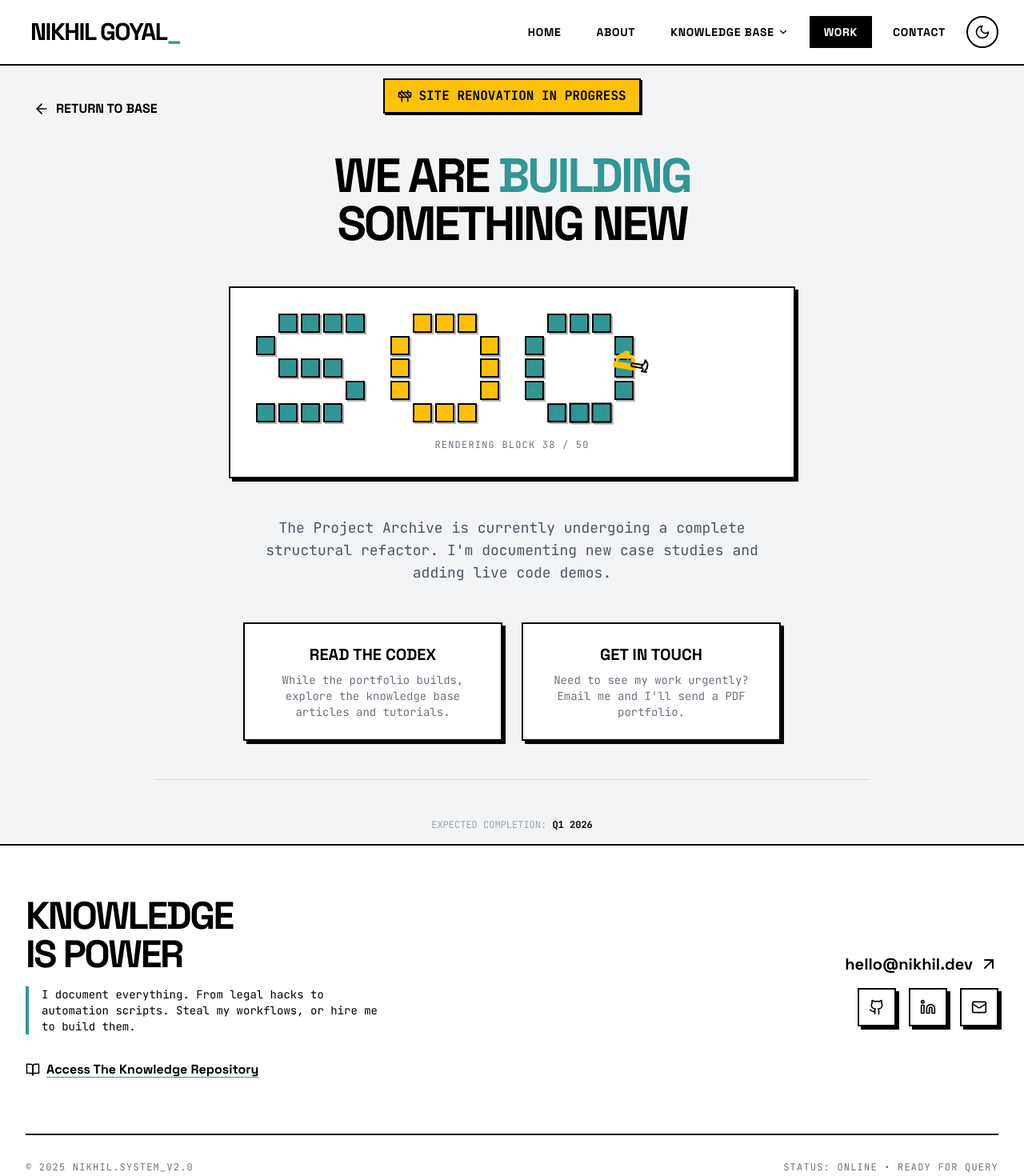
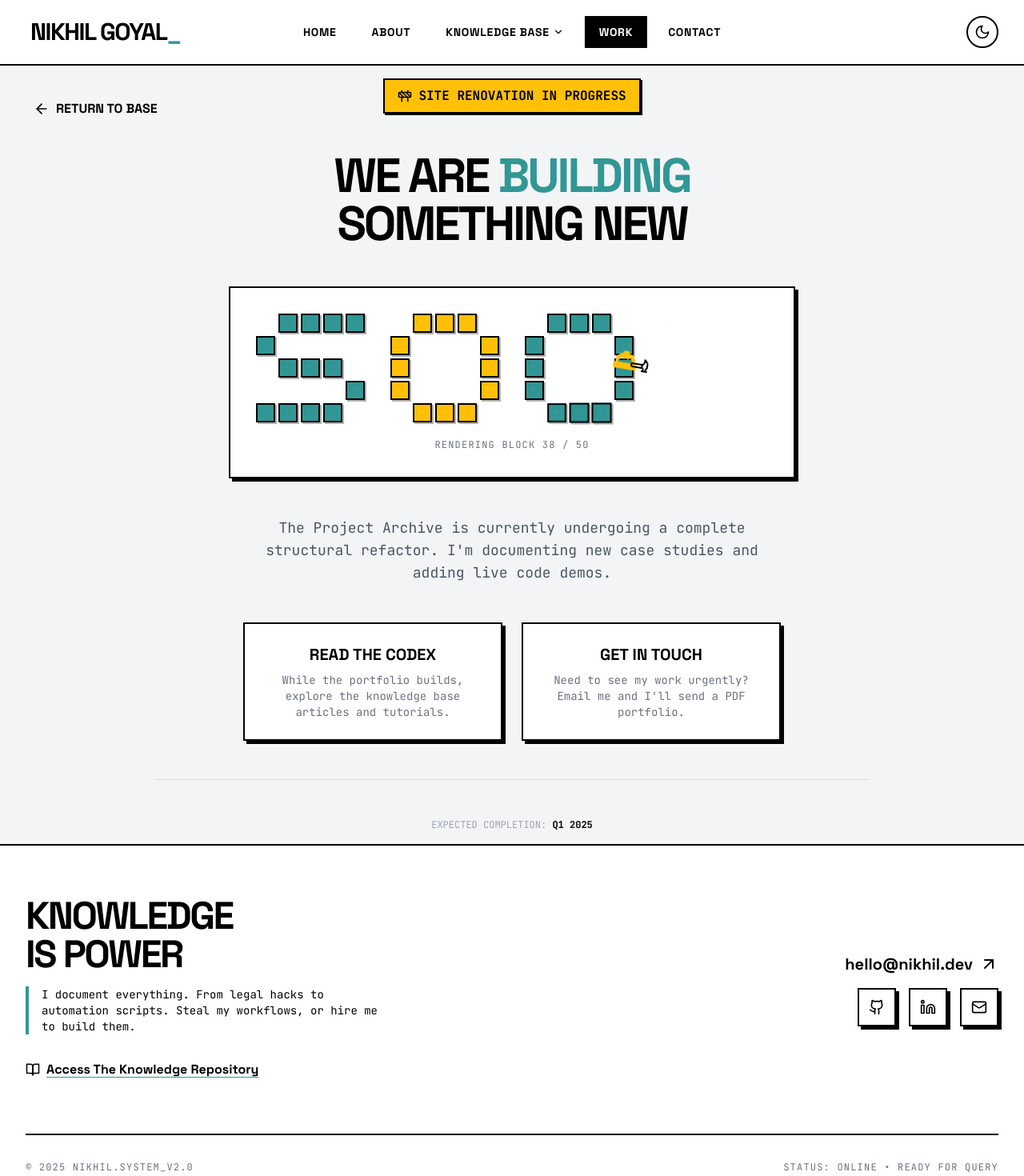
Before and after one commit to Dee-Cypher/Nikhil-s-Portfolio-Website, a React (Vite) app: page /#/projects in a window 1280 px wide. Shown: the top 1470 px of the page at 80% size. Built offline with nearby package versions, Linux system fonts and the light colour scheme.

Commit message:
feat: Center desktop navigation and update completion date
Centers the desktop navigation links in the header for improved layout.
Adjusts the "Expected Completion" date on the "Work Coming Soon" page from Q1 2026 to Q1 2025.

```diff
--- a/components/Layout.tsx
+++ b/components/Layout.tsx
@@ -34,15 +34,17 @@ export const Layout: React.FC<{ children: React.ReactNode }> = ({ children }) =>
 
       <nav className="sticky top-0 z-50 bg-white/90 dark:bg-black/90 backdrop-blur-md border-b-2 border-black dark:border-white transition-colors duration-300">
         <div className="max-w-7xl mx-auto px-4 sm:px-6 lg:px-8">
-          <div className="flex justify-between h-20 items-center">
-            <div className="flex-shrink-0 flex items-center gap-4">
+          <div className="flex h-20 items-center justify-between relative">
+
+            {/* Logo */}
+            <div className="flex-shrink-0 flex items-center gap-4 z-10">
               <NavLink to="/" className="font-black text-3xl tracking-tighter uppercase hover:text-brand-teal transition-colors border-2 border-transparent hover:border-black dark:hover:border-white p-1">
                 NIKHIL GOYAL<span className="text-brand-teal">_</span>
               </NavLink>
             </div>
 
-            {/* Desktop Nav */}
-            <div className="hidden md:flex items-center space-x-2">
+            {/* Desktop Nav - Centered */}
+            <div className="hidden md:flex items-center space-x-2 absolute left-1/2 top-1/2 -translate-x-1/2 -translate-y-1/2 z-10">
               {NAV_ITEMS.map((item) => (
                 item.children ? (
                   <div key={item.label} className="relative group">
@@ -79,17 +81,20 @@ export const Layout: React.FC<{ children: React.ReactNode }> = ({ children }) =>
                   </NavLink>
                 )
               ))}
+            </div>
 
+            {/* Right Side Controls */}
+            <div className="flex items-center gap-4 z-10">
+              {/* Desktop Theme Toggle */}
               <button
                 onClick={() => setIsDark(!isDark)}
-                className="ml-4 p-2 border-2 border-black dark:border-white rounded-full hover:bg-black hover:text-white dark:hover:bg-white dark:hover:text-black transition-colors"
+                className="hidden md:block p-2 border-2 border-black dark:border-white rounded-full hover:bg-black hover:text-white dark:hover:bg-white dark:hover:text-black transition-colors"
                 aria-label="Toggle Dark Mode"
               >
                 {isDark ? <Sun size={20} /> : <Moon size={20} />}
               </button>
-            </div>
 
-            {/* Mobile Menu Button */}
+              {/* Mobile Menu Button & Theme Toggle */}
               <div className="flex md:hidden items-center gap-4">
                 <button
                   onClick={() => setIsDark(!isDark)}
@@ -103,6 +108,7 @@ export const Layout: React.FC<{ children: React.ReactNode }> = ({ children }) =>
                 >
                   {isOpen ? <X size={24} /> : <Menu size={24} />}
                 </button>
+              </div>
             </div>
           </div>
         </div>
--- a/pages/WorkComingSoon.tsx
+++ b/pages/WorkComingSoon.tsx
@@ -230,7 +230,7 @@ export const WorkComingSoon: React.FC = () => {
 
         <div className="pt-12 border-t border-black/10 dark:border-white/10">
            <p className="font-mono text-xs uppercase text-gray-400">
-              Expected Completion: <span className="text-black dark:text-white font-bold">Q1 2026</span>
+              Expected Completion: <span className="text-black dark:text-white font-bold">Q1 2025</span>
            </p>
         </div>
       </motion.div>
```
Lines whose indentation alone changed are shown as unchanged.
